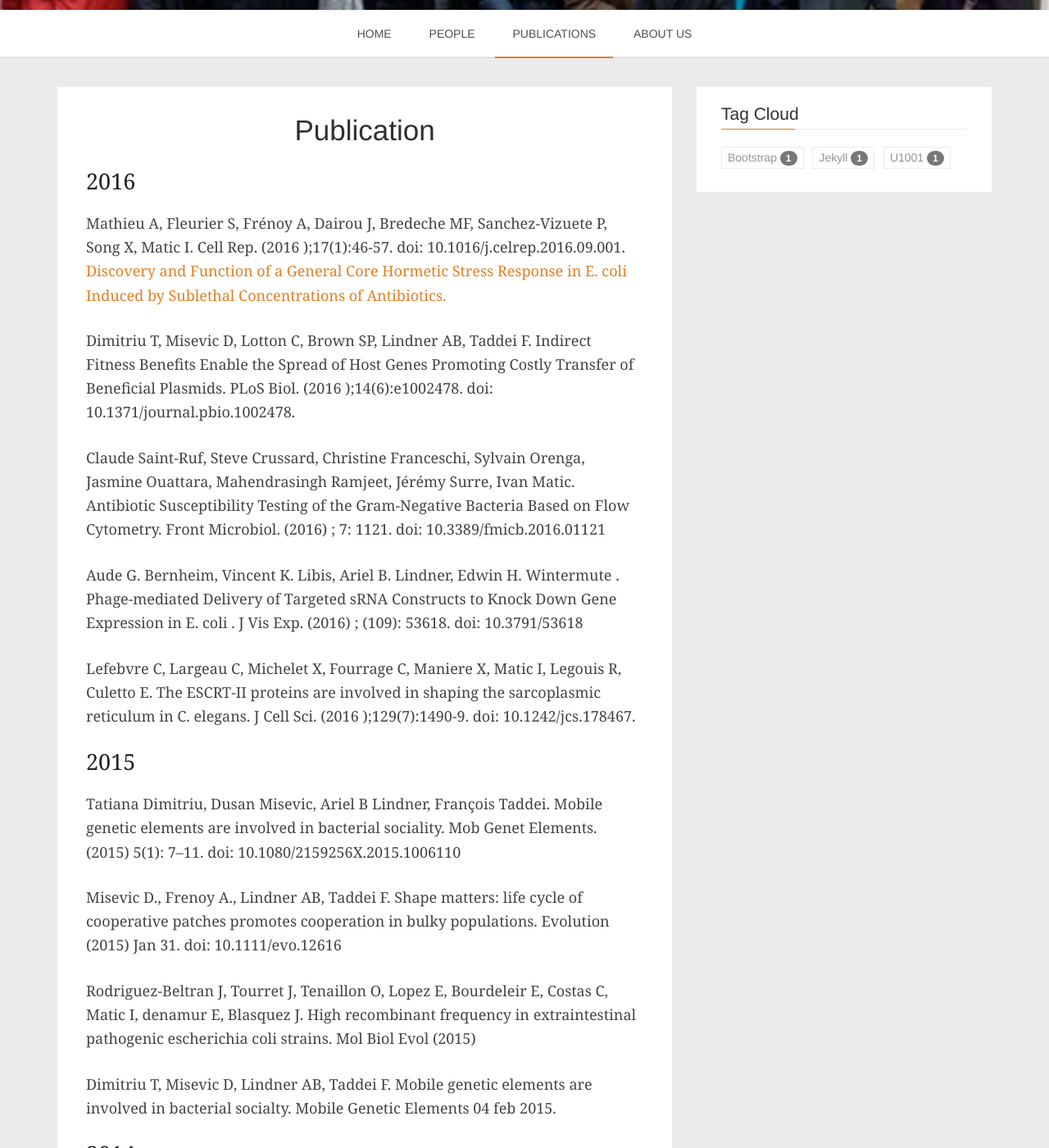
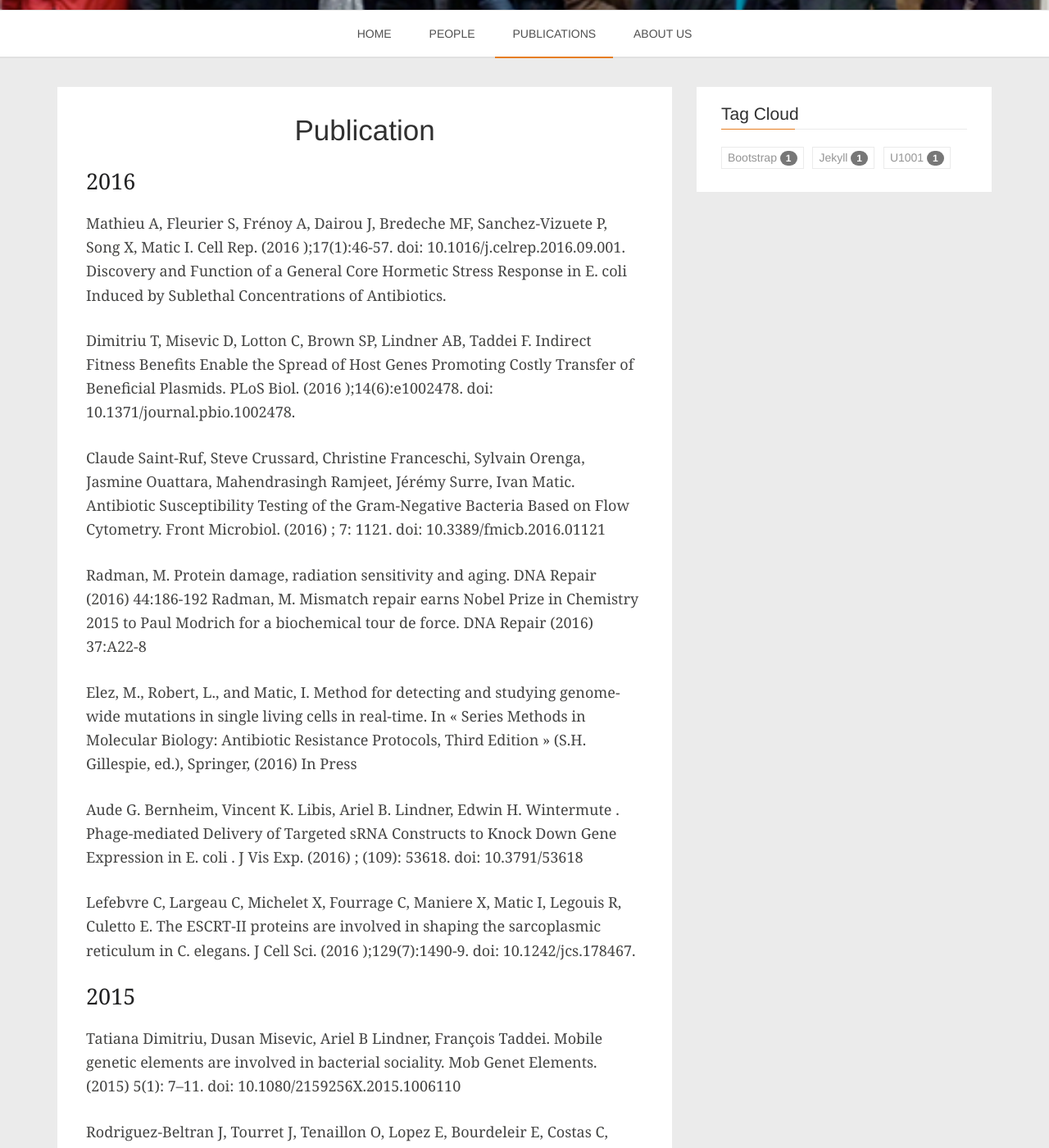
Before and after one commit to maincover/u1001, a Jekyll site: the page built from publications/publications.md, in a window 1280 px wide and 1400 px high, scrolled down 211 px. Shown: the whole window at 82% size. Built offline with Jekyll 4.4.1, drawn with Linux system fonts in a browser that asks for light colours; nearby versions of some CDN libraries; some of the changed text lies outside the part shown.

Commit message:
add new publications

```diff
--- a/publications/publications.md
+++ b/publications/publications.md
@@ -5,23 +5,31 @@ permalink: /publications/
 ---
 
 ## 2016
-Mathieu A, Fleurier S, Frénoy A, Dairou J, Bredeche MF, Sanchez-Vizuete P, Song X, Matic I. Cell Rep. (2016 );17(1):46-57.  doi: 10.1016/j.celrep.2016.09.001.  [Discovery and Function of a General Core Hormetic Stress Response in E. coli Induced by Sublethal Concentrations of Antibiotics.](https://www.google.fr)
+Mathieu A, Fleurier S, Frénoy A, Dairou J, Bredeche MF, Sanchez-Vizuete P, Song X, Matic I. Cell Rep. (2016 );17(1):46-57.  doi: 10.1016/j.celrep.2016.09.001.  Discovery and Function of a General Core Hormetic Stress Response in E. coli Induced by Sublethal Concentrations of Antibiotics.
 
 Dimitriu T, Misevic D, Lotton C, Brown SP, Lindner AB, Taddei F. Indirect Fitness Benefits Enable the Spread of Host Genes Promoting Costly Transfer of Beneficial Plasmids. PLoS Biol. (2016 );14(6):e1002478. doi: 10.1371/journal.pbio.1002478.
 
 Claude Saint-Ruf, Steve Crussard, Christine Franceschi, Sylvain Orenga, Jasmine Ouattara, Mahendrasingh Ramjeet, Jérémy Surre, Ivan Matic. Antibiotic Susceptibility Testing of the Gram-Negative Bacteria Based on Flow Cytometry. Front Microbiol. (2016) ; 7: 1121. doi: 10.3389/fmicb.2016.01121
+
+Radman, M. Protein damage, radiation sensitivity and aging. DNA Repair (2016) 44:186-192
+Radman, M. Mismatch repair earns Nobel Prize in Chemistry 2015 to Paul Modrich for a biochemical tour de force. DNA Repair (2016) 37:A22-8
+
+Elez, M., Robert, L., and Matic, I. Method for detecting and studying genome-wide mutations in single living cells in real-time. In « Series Methods in Molecular Biology: Antibiotic Resistance Protocols, Third Edition » (S.H. Gillespie, ed.), Springer, (2016)  In Press
 
 Aude G. Bernheim, Vincent K. Libis, Ariel B. Lindner, Edwin H. Wintermute . Phage-mediated Delivery of Targeted sRNA Constructs to Knock Down Gene Expression in E. coli . J Vis Exp. (2016) ; (109): 53618. doi: 10.3791/53618
 
 Lefebvre C, Largeau C, Michelet X, Fourrage C, Maniere X, Matic I, Legouis R, Culetto E. The ESCRT-II proteins are involved in shaping the sarcoplasmic reticulum in C. elegans. J Cell Sci. (2016 );129(7):1490-9. doi: 10.1242/jcs.178467.
 
 
+
 ## 2015
 Tatiana Dimitriu, Dusan Misevic, Ariel B Lindner, François Taddei. Mobile genetic elements are involved in bacterial sociality. Mob Genet Elements. (2015) 5(1): 7–11. doi: 10.1080/2159256X.2015.1006110
 
+Rodriguez-Beltran J, Tourret J, Tenaillon O, Lopez E, Bourdeleir E, Costas C, Matic I, denamur E, Blasquez J. High recombinant frequency in extraintestinal pathogenic escherichia coli strains. Mol Biol Evol (2015)
+
 Misevic D., Frenoy A., Lindner AB, Taddei F. Shape matters: life cycle of cooperative patches promotes cooperation in bulky populations. Evolution (2015) Jan 31. doi: 10.1111/evo.12616
 
-Rodriguez-Beltran J, Tourret J, Tenaillon O, Lopez E, Bourdeleir E, Costas C, Matic I, denamur E, Blasquez J. High recombinant frequency in extraintestinal pathogenic escherichia coli strains. Mol Biol Evol (2015)
+Izard J, Gomez Balderas CD, Ropers D, Lacour S, Song X, Yang Y, Lindner AB, Geiselmann J, de Jong H. A synthetic growth switch based on controlled expression of RNA polymerase. Mol Syst Biol. (2015) 11:840.
 
 Dimitriu T, Misevic D, Lindner AB, Taddei F. Mobile genetic elements are involved in bacterial socialty. Mobile Genetic Elements 04 feb 2015.
 
```
